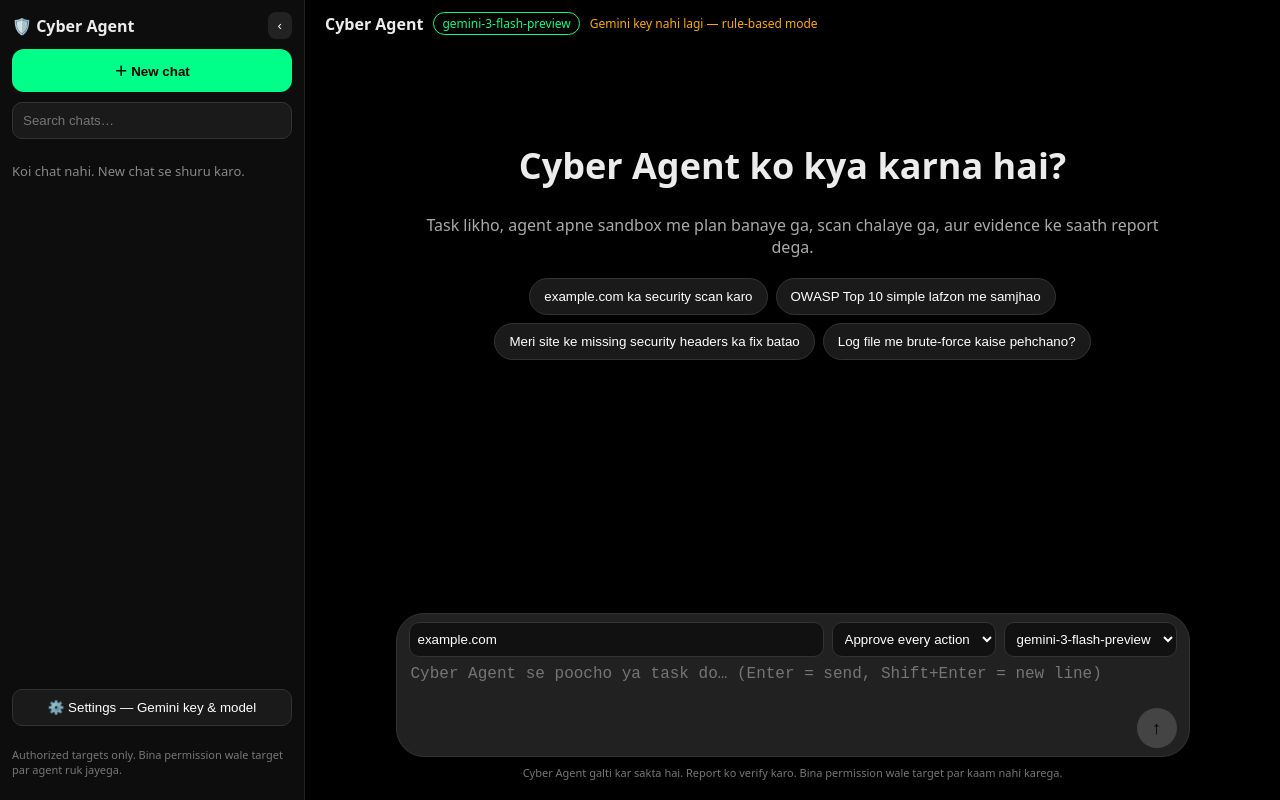
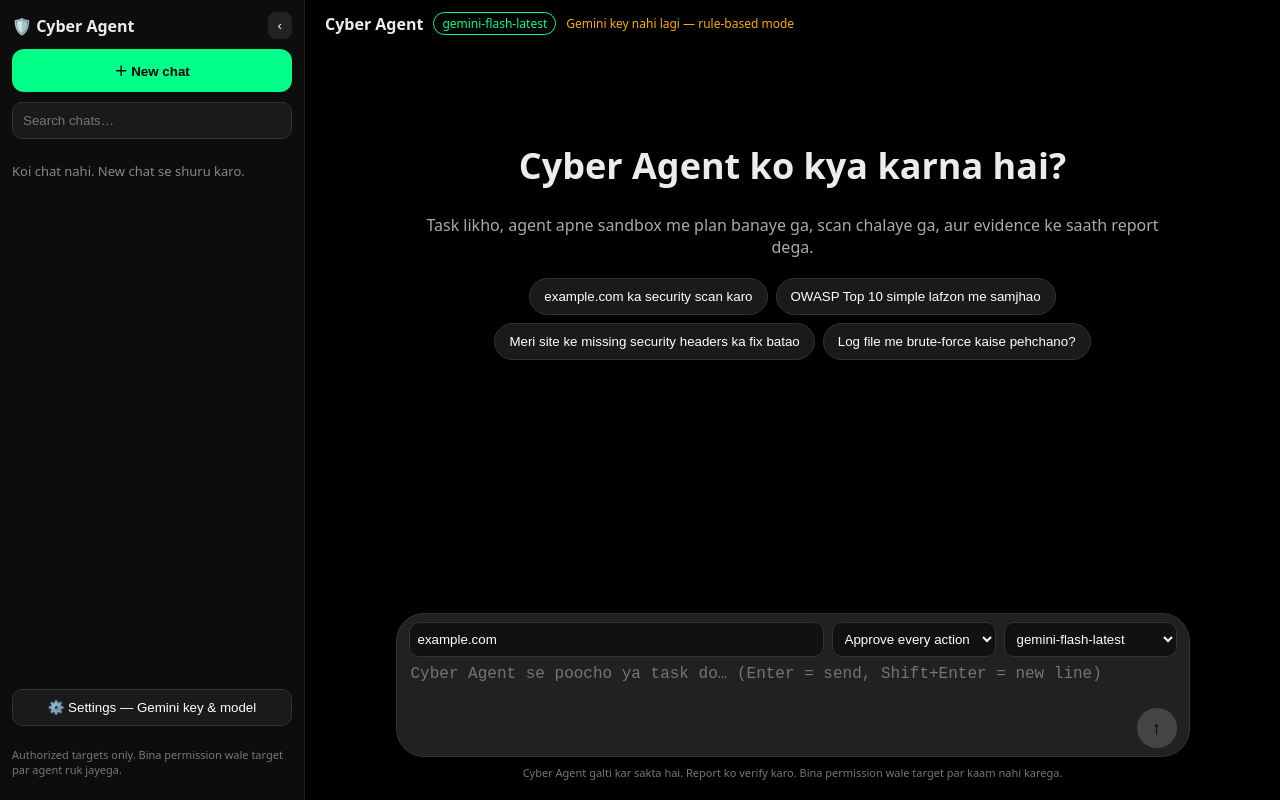
Before and after one commit to clyrotech1-max/cyber-agent-chat, a Next.js app: page / in a window 1280 px wide. Built offline with nearby package versions, Linux system fonts and the light colour scheme.

Commit message:
Add gemini-flash-latest as default model

```diff
--- a/app/page.jsx
+++ b/app/page.jsx
@@ -1,7 +1,7 @@
 "use client";
 import { useState, useEffect, useRef } from "react";
 
-const MODELS = ["gemini-3-flash-preview", "gemini-3.8-flash", "gemini-2.5-flash", "gemini-2.5-pro"];
+const MODELS = ["gemini-flash-latest", "gemini-3-flash-preview", "gemini-3.8-flash", "gemini-2.5-flash", "gemini-2.5-pro", "gemini-2.0-flash"];
 const SUGGESTIONS = [
   "example.com ka security scan karo",
   "OWASP Top 10 simple lafzon me samjhao",
```
